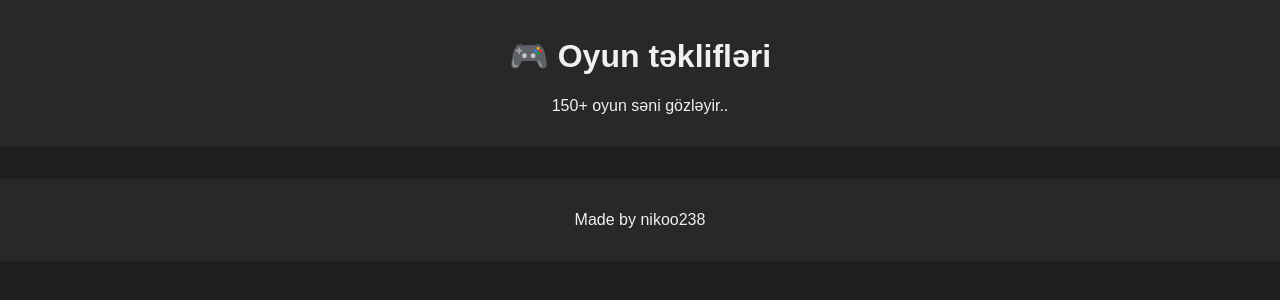
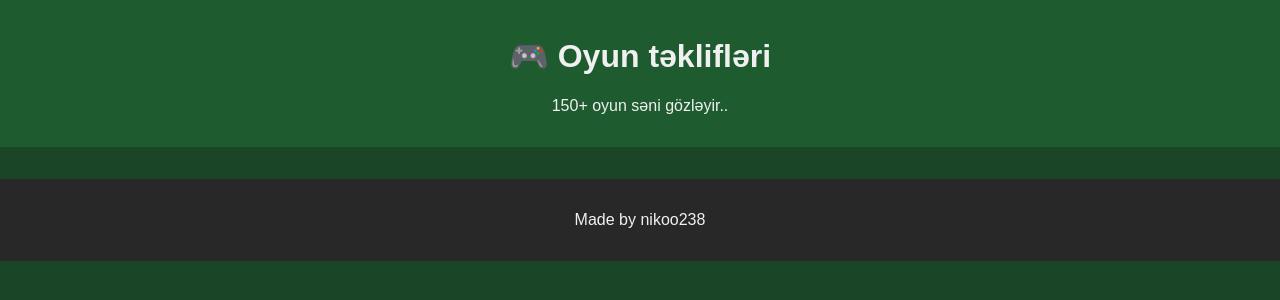
Before and after one commit to nikoo238/deals, a plain HTML site: page index.html in a window 1280 px wide. Drawn offline with Linux system fonts and the light colour scheme; no server answers.

Commit message:
Update index.html

```diff
--- a/index.html
+++ b/index.html
@@ -3,11 +3,11 @@
 <head>
   <meta charset="UTF-8" />
   <meta name="viewport" content="width=device-width, initial-scale=1.0" />
-  <title>Game Deals</title>
+  <title>D E A L S</title>
   <style>
     body {
       font-family: Arial, sans-serif;
-      background-color: #1e1e1e;
+      background-color: #1a4526;
       color: #f0f0f0;
       margin: 0;
       padding: 0;
@@ -15,7 +15,7 @@
     header {
       text-align: center;
       padding: 1rem;
-      background-color: #282828;
+      background-color: #1e5c30;
     }
     #games-list {
       display: grid;
```
